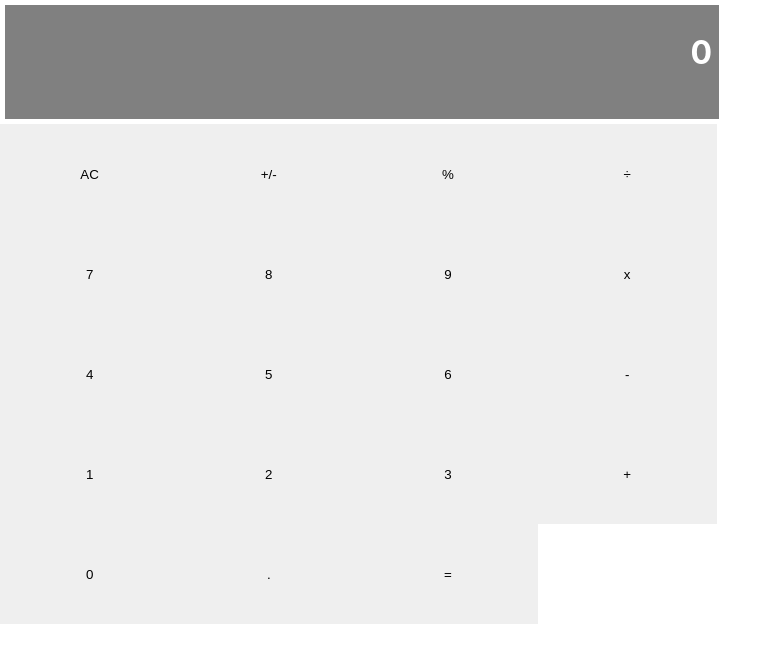
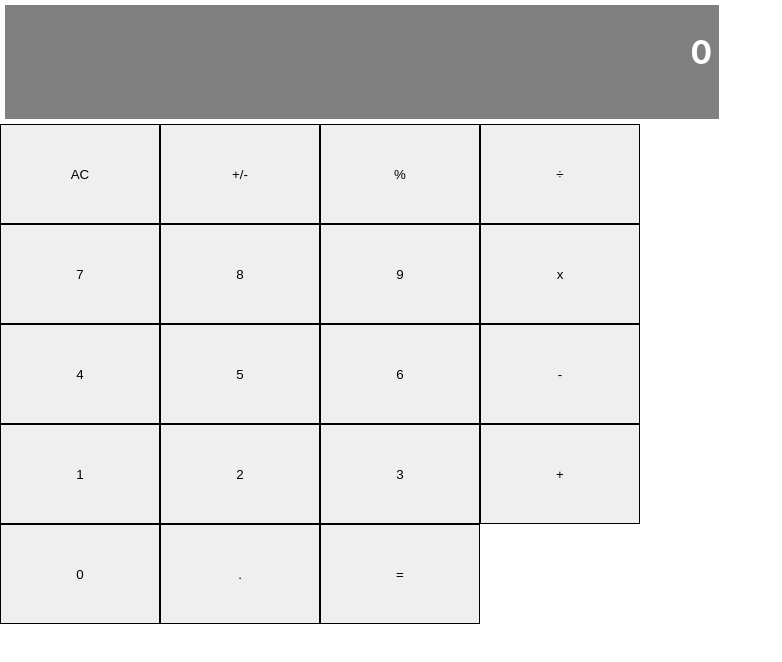
Before and after one commit to kbjude/calculator, a React (Create React App) app: page / in a window 1280 px wide. Shown: the top 662 px of the page, without its empty margins (0-782 px from the left). Built offline with nearby package versions, Linux system fonts and the light colour scheme.

Commit message:
working size of the calx

```diff
--- a/src/components/Button.css
+++ b/src/components/Button.css
@@ -1,6 +1,6 @@
 .button {
-    width: 11.2rem;
+    width:25%;
     color: black;
     text-align: center;
-    border: 1px;
+    border: solid 1px;
 }
--- a/src/components/Button.js
+++ b/src/components/Button.js
@@ -1,5 +1,5 @@
 import PropTypes from 'prop-types';
-import './Button.css'
+import './Button.css';
 
 const Button = props => {
   const { name, clickHandler } = props;
--- a/src/components/ButtonPanel.css
+++ b/src/components/ButtonPanel.css
@@ -9,3 +9,11 @@
 button {
     height: 100px;
 }
+
+.button-0 {
+    width: 22.4px !important;
+}
+
+.button-panel {
+    width: 50%;
+}
--- a/src/components/ButtonPanel.js
+++ b/src/components/ButtonPanel.js
@@ -8,6 +8,7 @@ const ButtonPanel = props => {
   };
 
   return (
+    <div className="button-panel">
       <>
         <div className="row1">
           <Button name="AC" clickHandler={handleClick} />
@@ -34,11 +35,12 @@ const ButtonPanel = props => {
           <Button name="+" clickHandler={handleClick} />
         </div>
         <div className="row5">
-        <Button name="0" clickHandler={handleClick} />
+          <Button name="0" className="button-0" clickHandler={handleClick} />
           <Button name="." clickHandler={handleClick} />
           <Button name="=" clickHandler={handleClick} />
         </div>
       </>
+    </div>
   );
 };
 
```
Also changed, not shown: 1 other file (tests, documents, lock files or other folders). Lines whose indentation alone changed are shown as unchanged.
